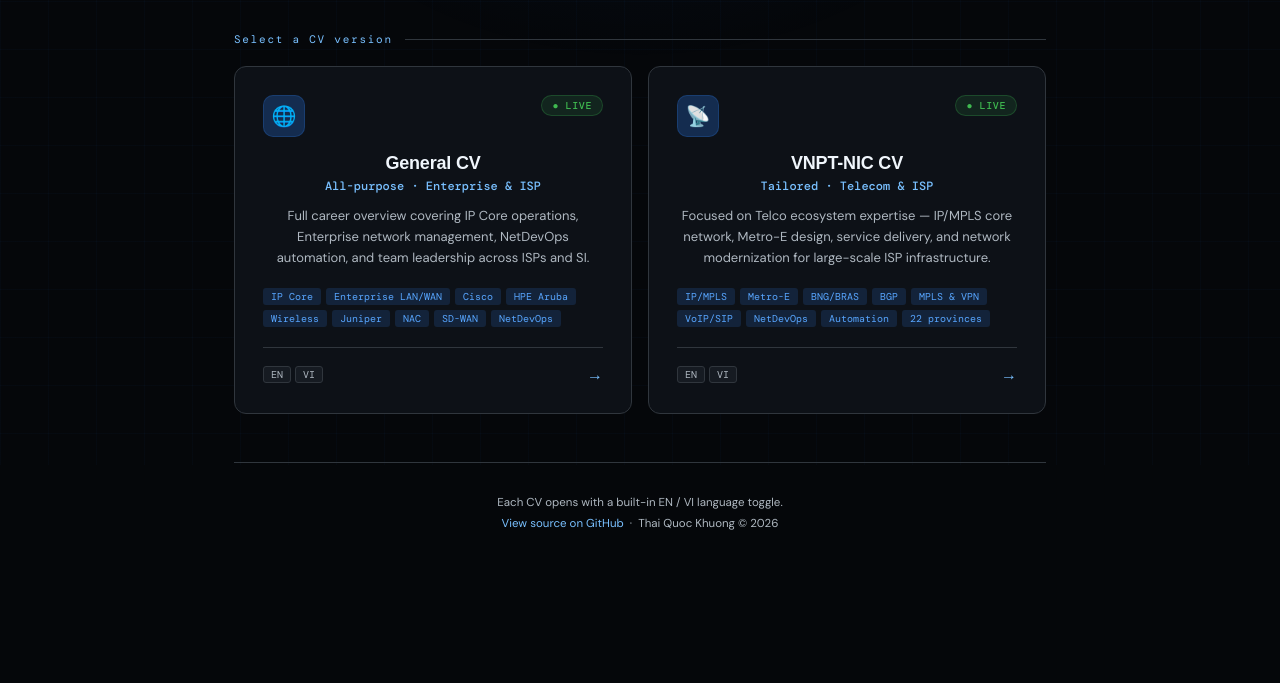
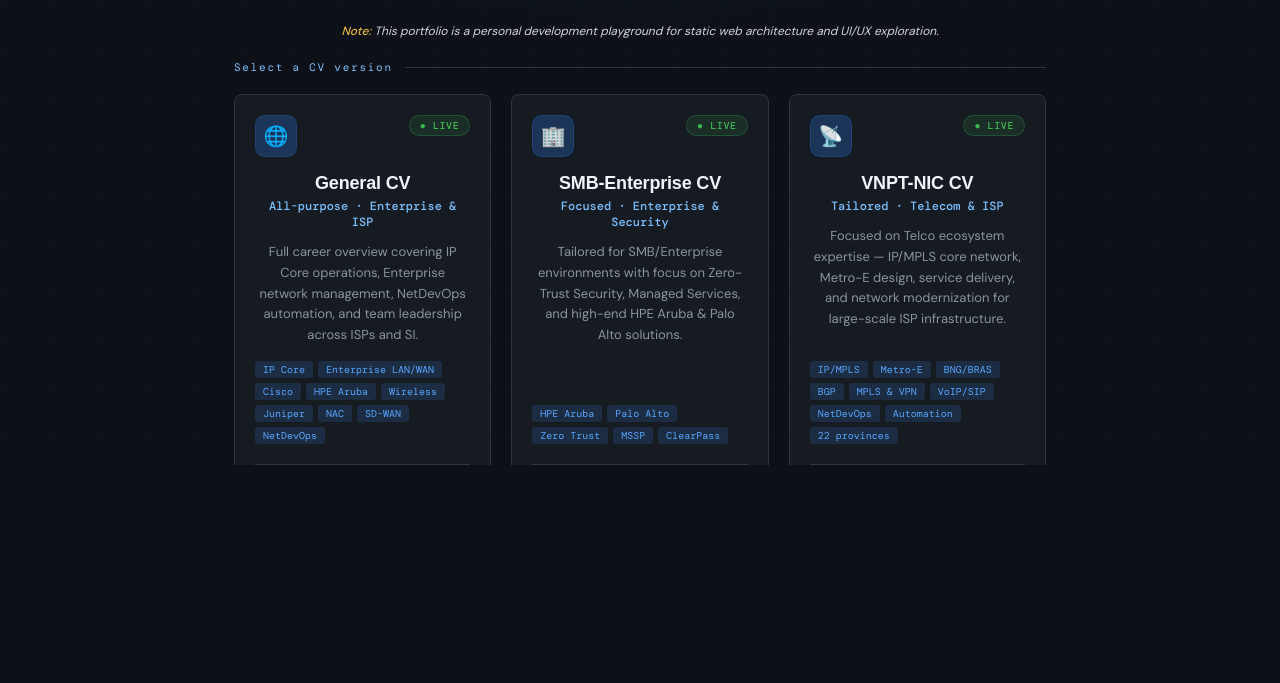
Before and after one commit to akeo261/KhuongTQ-CV, a plain HTML site: page index.html in a window 1280 px wide. Shown: the part 335-1018 px from the top of the page. After the commit the page ends 800 px from the top, so only its background shows below. Drawn offline with nearby package versions, Linux system fonts and the light colour scheme.

Commit message:
Update index.html layout and styling

```diff
--- a/index.html
+++ b/index.html
@@ -191,7 +191,7 @@
 
   .hero-name {
   font-family: 'Space Grotesk', sans-serif;
-  font-size: clamp(34px, 7vw, 64px);
+  font-size: clamp(34px, 7vw, 54px);
   font-weight: 700;
   letter-spacing: -0.04em;
   line-height: 1;
@@ -548,6 +548,68 @@
   }
   .cv-card:hover .card-arrow { transform: translateX(4px); }
 
+  /* --- 1. Ép toàn trang nằm trong 1 màn hình và chống cuộn --- */
+  html, body {
+    height: 100%;
+    margin: 0;
+    overflow: hidden;
+    background-color: #0d1117; /* Giữ nền tối cho chuyên nghiệp */
+  }
+
+  .portfolio-container {
+    height: 100vh;
+    display: flex;
+    flex-direction: column;
+    justify-content: center;
+    padding: 0 40px;
+    max-width: 1200px;
+    margin: 0 auto;
+  }
+
+  /* --- 2. Dòng ghi chú tinh tế (Không nền, chữ vàng trắng nhạt) --- */
+  .cv-disclaimer {
+    margin: 10px 0 20px 0;
+    padding: 0;
+    background: none; /* Tắt nền vàng */
+    border: none;
+    font-size: 12px;
+    color: #d1d5db; /* Màu xám trắng nhẹ */
+    font-style: italic;
+    line-height: 1.5;
+  }
+
+  .cv-disclaimer strong {
+    color: #e3b341; /* Chữ "Note/Ghi chú" vàng nhạt để nhận diện */
+    font-weight: 500;
+  }
+
+  /* --- 3. ÉP CÁC CARD CV NGANG ĐỀU NHAU --- */
+  .cv-grid {
+    display: grid;
+    grid-template-columns: repeat(3, 1fr);
+    gap: 20px;
+    align-items: stretch; /* Ép các card có độ cao bằng nhau */
+  }
+
+  .cv-card {
+    display: flex;
+    flex-direction: column;
+    height: 100%; /* Đảm bảo card chiếm hết chiều cao grid */
+    text-decoration: none;
+    background: #161b22;
+    border: 1px solid #30363d;
+    border-radius: 8px;
+    padding: 20px;
+    transition: all 0.3s ease;
+  }
+
+  .card-desc {
+    flex-grow: 1; /* Đây là chìa khóa: Đẩy phần footer xuống đáy để các card đều nhau */
+    margin-bottom: 15px;
+    font-size: 13px;
+    color: #8b949e;
+  }
+
   /* ── Add card ── */
   .add-card {
     border: 1px dashed var(--border);
@@ -715,6 +777,15 @@ href="https://cdnjs.cloudflare.com/ajax/libs/font-awesome/6.5.2/css/all.min.css"
       </a>
     </div>
 
+    <div class="cv-disclaimer">
+      <p data-lang="en">
+        <strong>Note:</strong> This portfolio is a personal development playground for static web architecture and UI/UX exploration.
+      </p>
+      <p data-lang="vi">
+        <strong>Ghi chú:</strong> Portfolio này là không gian thực hành cá nhân về kiến trúc web tĩnh và trải nghiệm giao diện (UI/UX).
+      </p>
+    </div>
+
   <!-- CV LIST -->
   <div class="section-label">
     <span data-lang="en">Select a CV version</span>
@@ -761,7 +832,41 @@ href="https://cdnjs.cloudflare.com/ajax/libs/font-awesome/6.5.2/css/all.min.css"
       </div>
     </a>
 
-    <!-- Card 2: VNPT-NIC -->
+    <!-- Card 2: Placeholder — thêm sau -->
+    <a class="cv-card" href="./SMB/">
+      <div class="card-top">
+        <div class="card-icon">🏢</div>
+        <span class="card-badge badge-live">● LIVE</span>
+      </div>
+      <div class="card-title">
+        <span data-lang="en">SMB-Enterprise CV</span>
+        <span data-lang="vi">CV SMB/Enterprise</span>
+      </div>
+      <div class="card-subtitle">
+        <span data-lang="en">Focused · Enterprise & Security</span>
+        <span data-lang="vi">Trọng tâm · Doanh nghiệp & Bảo mật</span>
+      </div>
+      <div class="card-desc">
+        <span data-lang="en">Tailored for SMB/Enterprise environments with focus on Zero-Trust Security, Managed Services, and high-end HPE Aruba & Palo Alto solutions.</span>
+        <span data-lang="vi">Tối ưu cho môi trường Doanh nghiệp: Tập trung vào Bảo mật Zero-Trust, giải pháp Managed Services và hạ tầng cao cấp HPE Aruba & Palo Alto.</span>
+      </div>
+      <div class="card-tags">
+        <span class="card-tag">HPE Aruba</span>
+        <span class="card-tag">Palo Alto</span>
+        <span class="card-tag">Zero Trust</span>
+        <span class="card-tag">MSSP</span>
+        <span class="card-tag">ClearPass</span>
+      </div>
+      <div class="card-footer">
+        <div class="card-lang">
+          <span class="lang-pip">EN</span>
+          <span class="lang-pip">VI</span>
+        </div>
+        <span class="card-arrow">→</span>
+      </div>
+    </a>
+
+    <!-- Card 3: VNPT-NIC -->
     <a class="cv-card" href="./VNPT-NIC/">
       <div class="card-top">
         <div class="card-icon">📡</div>
@@ -796,14 +901,7 @@ href="https://cdnjs.cloudflare.com/ajax/libs/font-awesome/6.5.2/css/all.min.css"
       </div>
     </a>
 
-    <!-- Card 3: Placeholder — thêm sau -->
-    <!-- <div class="add-card">
-      <div class="add-icon">＋</div>
-      <div class="add-label">
-        <span data-lang="en">More CV versions<br>coming soon</span>
-        <span data-lang="vi">Các phiên bản CV khác<br>sẽ được bổ sung sau</span>
-      </div>
-    </div> -->
+
 
   </div>
 
```
